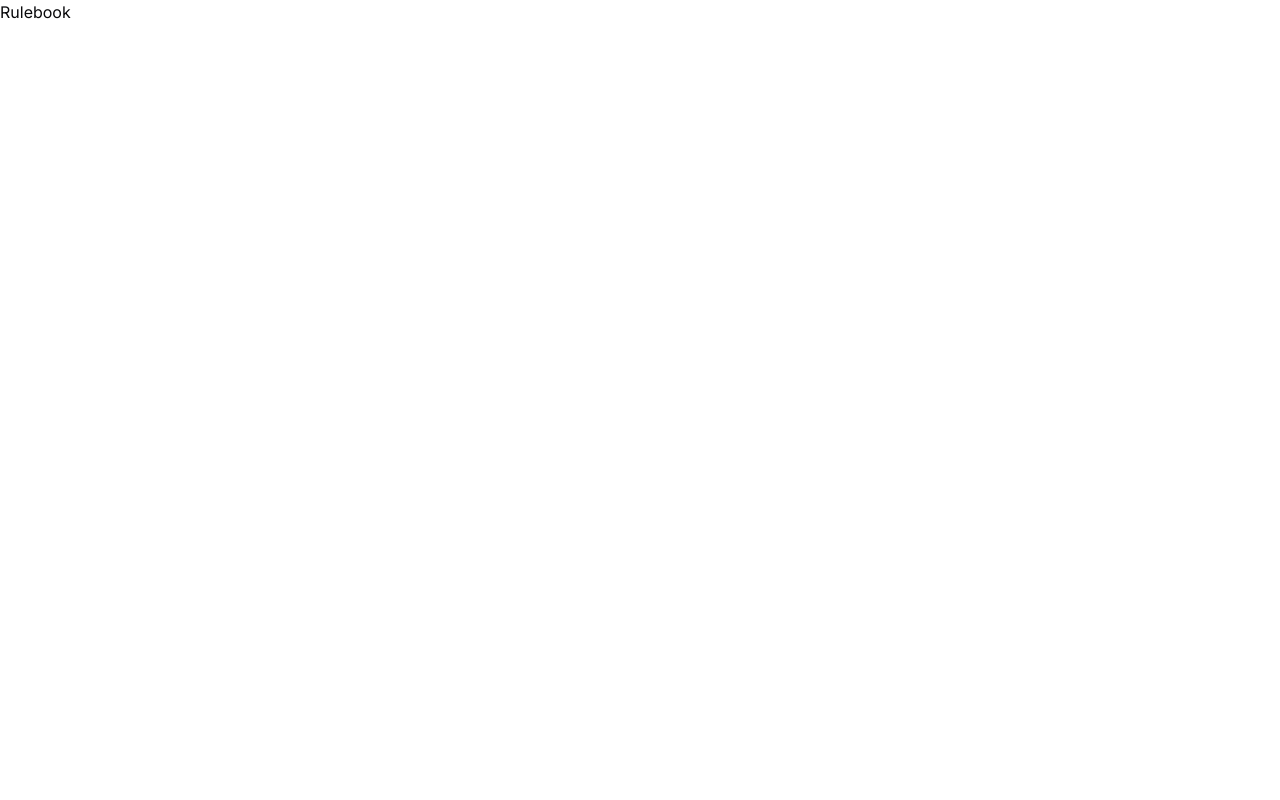
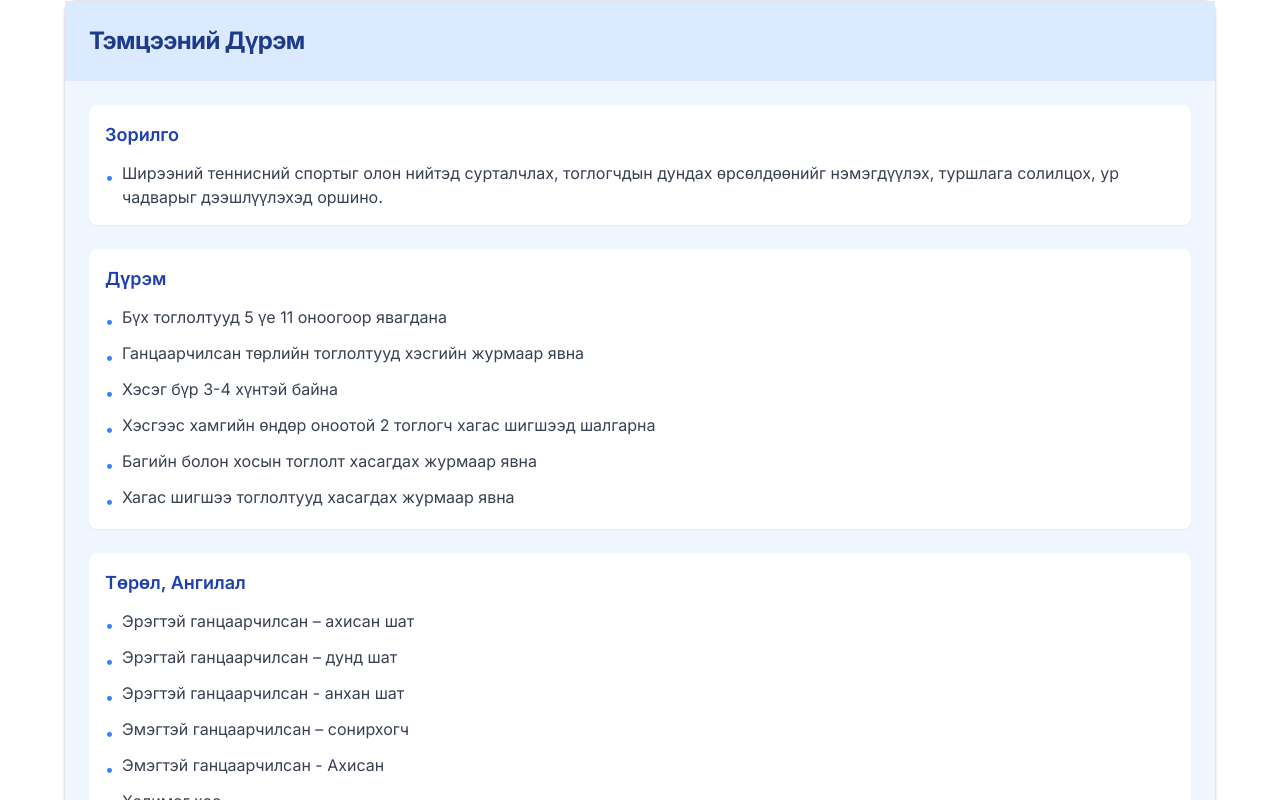
Before and after one commit to Batjargaln/table-tennis-tourney, a Next.js app: page /rulebook in a window 1280 px wide. Shown: the top 800 px of the page. Built offline with nearby package versions, Linux system fonts and the light colour scheme.

Commit message:
add rulebook, change title

```diff
--- a/app/layout.tsx
+++ b/app/layout.tsx
@@ -5,8 +5,8 @@ import { inter } from "@/components/fonts";
 import { ThemeProvider } from "@/components/theme-provider";
 
 export const metadata: Metadata = {
-  title: "Table Tennis Tournament",
-  description: "Table Tennis Tournament",
+  title: "Washington DC 2025 Table Tennis Tournament",
+  description: "DC Mongol Table Tennis",
 };
 
 export default function RootLayout({
--- a/app/rulebook/page.tsx
+++ b/app/rulebook/page.tsx
@@ -1,8 +1,9 @@
+import Rulebook from '@/components/Rulebook'
 import React from 'react'
 
 function page() {
   return (
-    <div>Rulebook</div>
+    <Rulebook />
   )
 }
 
--- /dev/null
+++ b/components/Rulebook.tsx
@@ -0,0 +1,55 @@
+import React from 'react';
+import { Card, CardHeader, CardTitle, CardContent } from '@/components/ui/card';
+
+const Rulebook = () => {
+  const rules = {
+    goal: [
+      "Ширээний теннисний спортыг олон нийтэд сурталчлах, тоглогчдын дундах өрсөлдөөнийг нэмэгдүүлэх, туршлага солилцох, ур чадварыг дээшлүүлэхэд оршино.",
+    ],
+    rules: [
+      "Бүх тоглолтууд 5 үе 11 оноогоор явагдана",
+      "Ганцаарчилсан төрлийн тоглолтууд хэсгийн журмаар явна",
+      "Хэсэг бүр 3-4 хүнтэй байна",
+      "Хэсгээс хамгийн өндөр оноотой 2 тоглогч хагас шигшээд шалгарна",
+      "Багийн болон хосын тоглолт хасагдах журмаар явна",
+      "Хагас шигшээ тоглолтууд хасагдах журмаар явна",
+    ],
+    classes: [
+      "Эрэгтэй ганцаарчилсан – ахисан шат",
+      "Эрэгтай ганцаарчилсан – дунд шат",
+      "Эрэгтэй ганцаарчилсан -  анхан шат",
+      "Эмэгтэй ганцаарчилсан – сонирхогч",
+      "Эмэгтэй ганцаарчилсан - Ахисан",
+      "Холимог хос",
+      "Баг",
+    ],
+    time: ['2025 оны 04 -р сарын 19 – 20 ны өдөр 18761 N Frederick Ave Unit Q, Gaithersburg, MD 20879 зохиогдоно']
+  };
+
+  return (
+    <Card className="max-w-6xl mx-auto bg-blue-50">
+      <CardHeader className="bg-blue-100">
+        <CardTitle className="text-2xl font-bold text-blue-900">Тэмцээний Дүрэм</CardTitle>
+      </CardHeader>
+      <CardContent className="p-6 space-y-6">
+        {Object.entries(rules).map(([category, categoryRules]) => (
+          <div key={category} className="bg-white rounded-lg p-4 shadow-sm">
+            <h3 className="text-lg font-semibold text-blue-800 mb-3 capitalize">
+              {category === 'goal' ? 'Зорилго' : category === 'classes' ? 'Төрөл, ангилал' : category === 'rules' ? 'Дүрэм' : category === 'time' && 'Тэмцээн явагдах газар, хугацаа'}
+            </h3>
+            <div className="space-y-2">
+              {categoryRules.map((rule, index) => (
+                <div key={index} className="flex items-start text-gray-700">
+                  <span className="text-blue-500 mr-2 mt-1">•</span>
+                  <p>{rule}</p>
+                </div>
+              ))}
+            </div>
+          </div>
+        ))}
+      </CardContent>
+    </Card>
+  );
+};
+
+export default Rulebook;
--- a/components/TournamentBanner.tsx
+++ b/components/TournamentBanner.tsx
@@ -40,6 +40,14 @@ function TournamentBanner() {
                 className="bg-white text-blue-900 px-8 py-6 rounded-full font-bold hover:bg-blue-50 transition-all transform hover:scale-105"
               >
                 Бүртгүүлэх
+              </Button>
+            </Link>
+            <Link href="/rulebook">
+              <Button
+                variant="secondary"
+                className="bg-white text-blue-900 ml-8 px-8 py-6 rounded-full font-bold hover:bg-blue-50 transition-all transform hover:scale-105"
+              >
+                Дүрэм
               </Button>
             </Link>
           </div>
```
